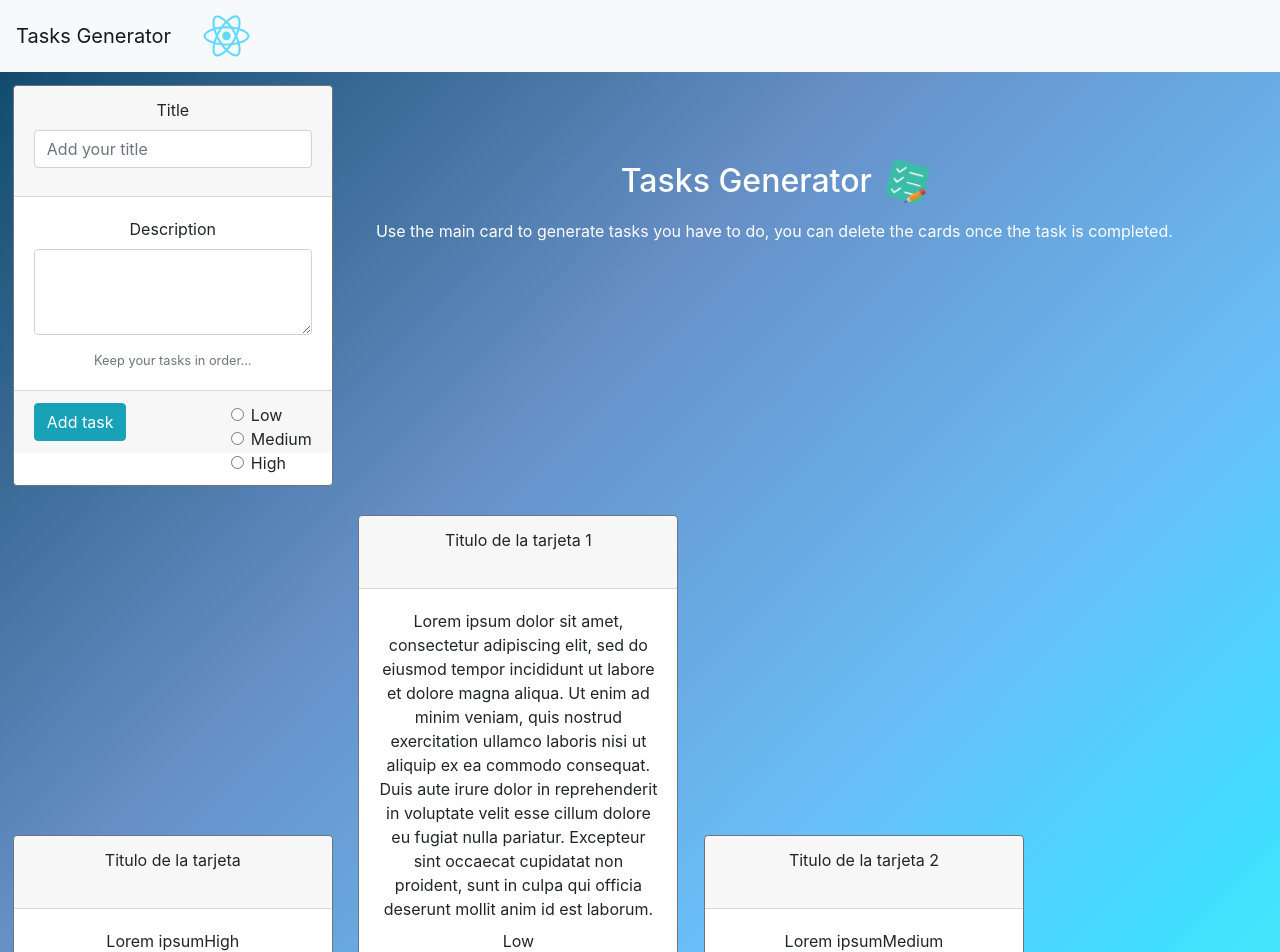
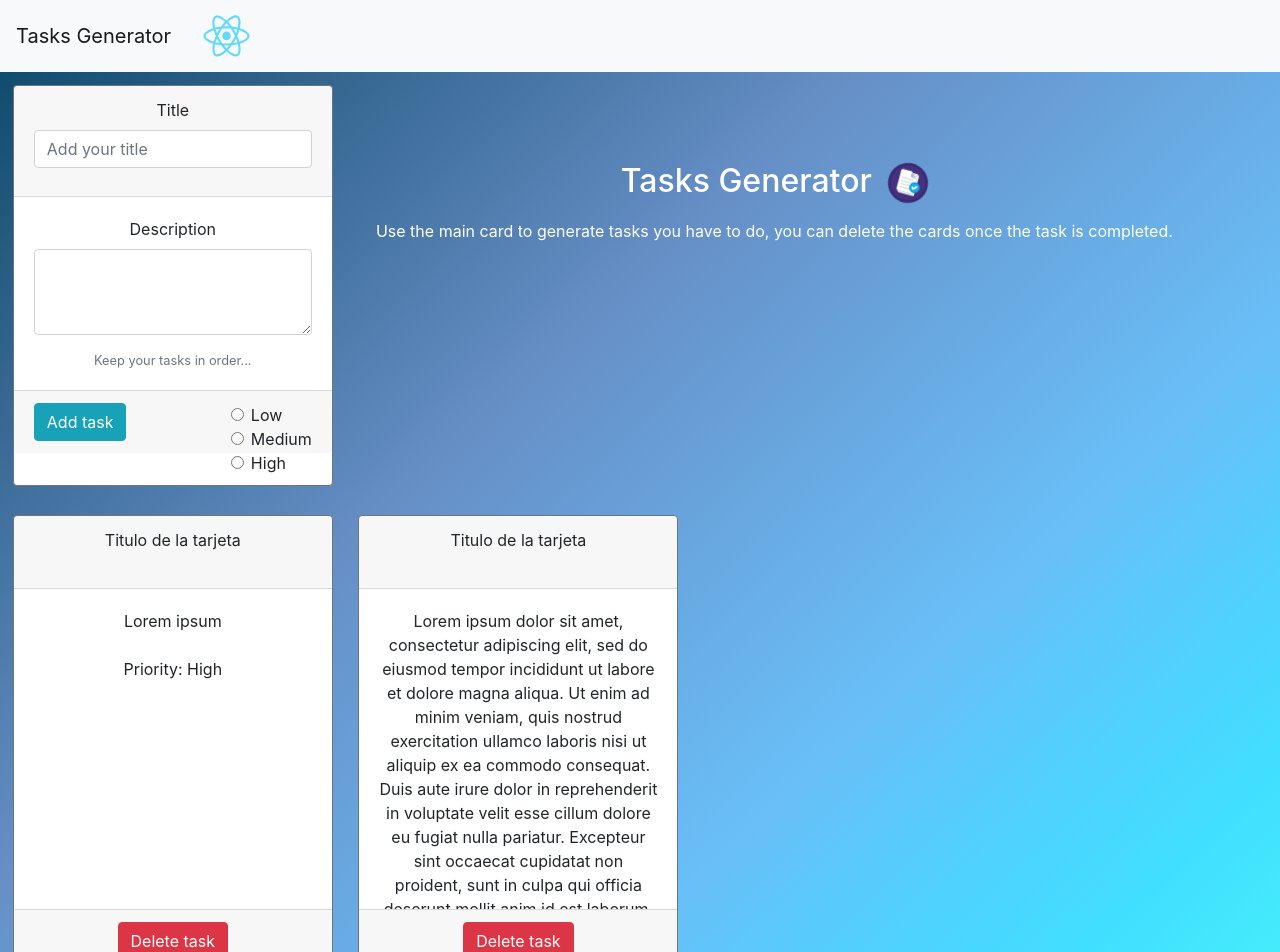
Before and after one commit to DennisLy1995/GeneradorTareas, a React (Create React App) app in the folder tasksgenerator/: page / in a window 1280 px wide. Shown: the top 952 px of the page. Built offline with nearby package versions, Linux system fonts and the light colour scheme.

Commit message:
Add scroll for content oveflow in cards.

```diff
--- a/tasksgenerator/src/App.js
+++ b/tasksgenerator/src/App.js
@@ -18,12 +18,11 @@ class App extends React.Component {
         </div>
         <div>
           <Card />
-          <InformationBlock title="Tasks Generator" information="Use the main card to generate tasks you have to do, you can delete the cards once the task is completed."/>
+          <InformationBlock title="Tasks Generator" information="Use the main card to generate tasks you have to do, you can delete the cards once the task is completed." />
         </div>
         <div id="tasksContainer">
-        <InformationCard title="Titulo de la tarjeta" description="Lorem ipsum" priority="High"/>
-        <InformationCard title="Titulo de la tarjeta 1" description="Lorem ipsum dolor sit amet, consectetur adipiscing elit, sed do eiusmod tempor incididunt ut labore et dolore magna aliqua. Ut enim ad minim veniam, quis nostrud exercitation ullamco laboris nisi ut aliquip ex ea commodo consequat. Duis aute irure dolor in reprehenderit in voluptate velit esse cillum dolore eu fugiat nulla pariatur. Excepteur sint occaecat cupidatat non proident, sunt in culpa qui officia deserunt mollit anim id est laborum." priority="Low"/>
-        <InformationCard title="Titulo de la tarjeta 2" description="Lorem ipsum" priority="Medium"/>
+          <InformationCard title="Titulo de la tarjeta" description="Lorem ipsum" priority="High" />
+          <InformationCard title="Titulo de la tarjeta" description="Lorem ipsum dolor sit amet, consectetur adipiscing elit, sed do eiusmod tempor incididunt ut labore et dolore magna aliqua. Ut enim ad minim veniam, quis nostrud exercitation ullamco laboris nisi ut aliquip ex ea commodo consequat. Duis aute irure dolor in reprehenderit in voluptate velit esse cillum dolore eu fugiat nulla pariatur. Excepteur sint occaecat cupidatat non proident, sunt in culpa qui officia deserunt mollit anim id est laborum." priority="High" />
         </div>
       </div>
 
--- a/tasksgenerator/src/Card.js
+++ b/tasksgenerator/src/Card.js
@@ -68,7 +68,10 @@ export default Card;
 
 function addInformationalCard(){
 
-  ReactDOM.render(<InformationCard title="Titulo de prueba" description="Lorem ipsum" priority="Super High"/>, document.getElementById('tasksContainer'));
+  var title = "title test";
+  var description = "Description test";
+  var priority  = "High";
+  ReactDOM.render(<InformationCard title={title} description={description} priority={priority}/>, document.getElementById('tasksContainer'));
 
 
 }
--- a/tasksgenerator/src/Navigation.css
+++ b/tasksgenerator/src/Navigation.css
@@ -29,14 +29,14 @@
 
   @keyframes animateForwards {
     0%{
-      transform: rotate(-15deg);
+      transform: rotate(0deg);
 
     }
     50%{
       transform: rotate(15deg);
     }
     100%{
-      transform: rotate(-15deg);
+      transform: rotate(0deg);
     }
 
   }
--- a/tasksgenerator/src/informationCard.js
+++ b/tasksgenerator/src/informationCard.js
@@ -9,7 +9,7 @@ class InformationCard extends React.Component {
   render() {
 
     return (
-      <div className="card border-secondary mb-3" style={{ minWidth: '15rem', width:'20rem', margin: '1%' , display: 'inline-block'}}>
+      <div className="card border-secondary mb-3" style={{minWidth: '15rem',maxWidth:'20rem', width:'20rem', margin: '1%' , display: 'inline-block'}}>
 
         <div className="card-header"  style={{textAlign:'center'}}>
           <div className="form-group">
@@ -17,10 +17,12 @@ class InformationCard extends React.Component {
           </div>
         </div>
 
-        <div className="card-body"  style={{textAlign:'center'}}>
+        <div className="card-body"  style={{textAlign:'center', height:'20rem', maxHeight:'20rem', overflow: 'scroll'}}>
           <div className="form-group">
             <label htmlFor="description">{this.props.description}</label>
-            <label htmlFor="priority">{this.props.priority}</label>
+          </div>
+          <div className="form-group">
+            <label htmlFor="priority">Priority: {this.props.priority}</label>
           </div>
         </div>
 
```
Also changed, not shown: tasksgenerator/src/list.svg.
